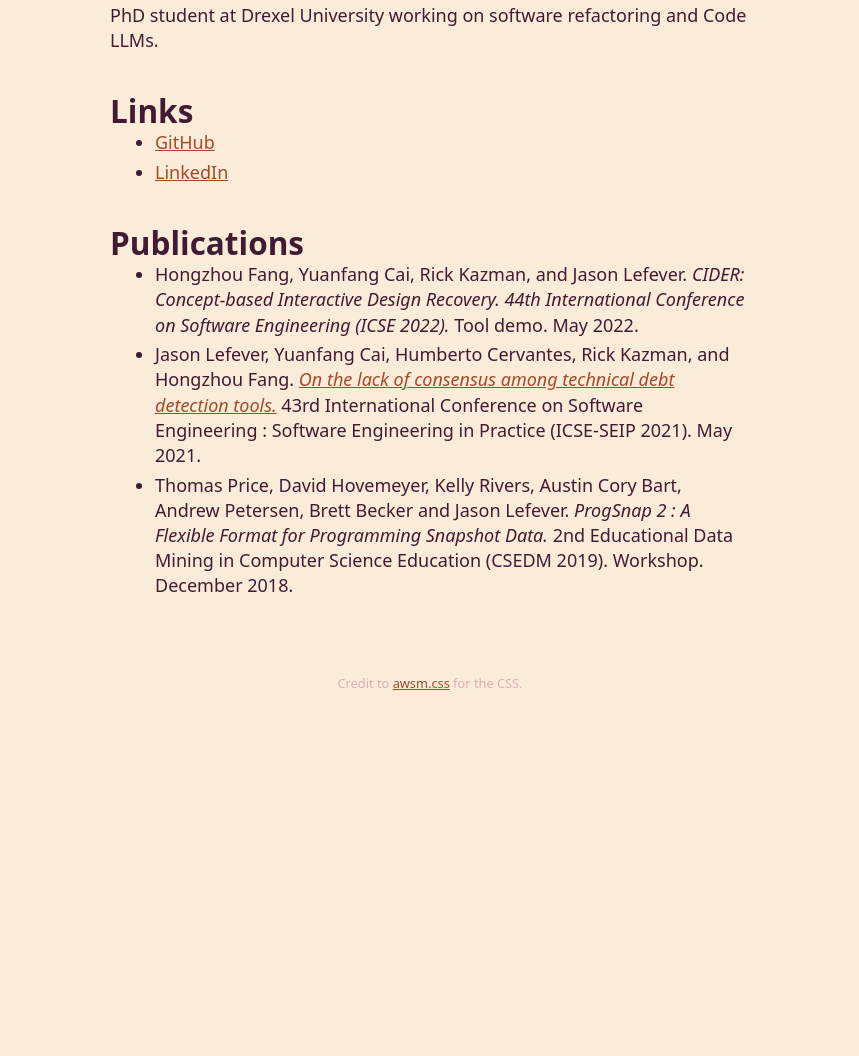
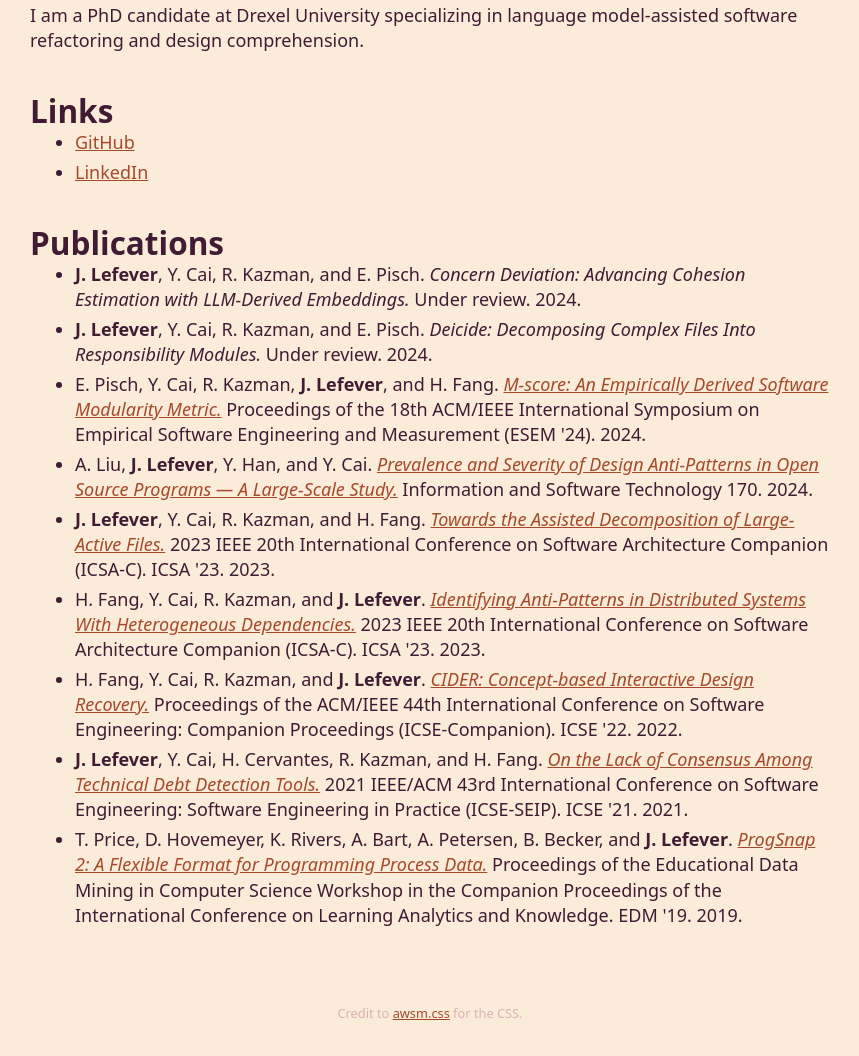
Before and after one commit to jlefever/jlefever.github.io, a plain HTML site: page index.html in a window 1280 px wide. Shown: the part 522-1578 px from the top of the page, without its empty margins (210-1069 px from the left). Before the commit the page ends 1256 px from the top, so only its background shows below. Drawn offline with Linux system fonts and the light colour scheme.

Commit message:
Update website

```diff
--- a/index.html
+++ b/index.html
@@ -12,7 +12,7 @@
 <body>
     <header>
         <h1>Jason Lefever</h1>
-        <p>PhD Student / Software Developer</p>
+        <p>Researcher / Software Developer</p>
     </header>
     <main>
         <article>
@@ -21,7 +21,8 @@
                 <figure><img src="me.jpg" style="max-width: 300px" alt="Kitty">
                     <figcaption style="text-align: center">Me with cat.</figcaption>
                 </figure>
-                <p>PhD student at Drexel University working on software refactoring and Code LLMs.</p>
+                <p>I am a PhD candidate at Drexel University specializing in language model-assisted software
+                    refactoring and design comprehension.</p>
             </section>
             <section>
                 <h2>Links</h2>
@@ -33,19 +34,52 @@
             <section>
                 <h2>Publications</h2>
                 <ul>
-                    <li>Hongzhou Fang, Yuanfang Cai, Rick Kazman, and Jason Lefever. <i>CIDER: Concept-based Interactive
-                            Design Recovery. 44th International Conference on Software Engineering (ICSE 2022).</i> Tool
-                        demo. May 2022.</li>
-                    <li>Jason Lefever, Yuanfang Cai, Humberto Cervantes, Rick Kazman, and Hongzhou Fang. <i><a
-                                target="_blank" href="https://arxiv.org/abs/2103.04506">On the lack of consensus among
-                                technical debt detection tools.</a></i> 43rd International Conference on Software
-                        Engineering : Software Engineering in Practice (ICSE-SEIP 2021). May 2021.</li>
-                    <li>Thomas Price, David Hovemeyer, Kelly Rivers, Austin Cory Bart, Andrew Petersen, Brett Becker and
-                        Jason Lefever. <i>ProgSnap 2 : A Flexible Format for Programming Snapshot Data.</i> 2nd
-                        Educational Data Mining in Computer Science Education (CSEDM 2019). Workshop. December 2018.
+                    <li><b>J. Lefever</b>, Y. Cai, R. Kazman, and E. Pisch. <i>Concern Deviation: Advancing Cohesion
+                            Estimation with LLM-Derived Embeddings.</i> Under review. 2024.</li>
+                    <li><b>J. Lefever</b>, Y. Cai, R. Kazman, and E. Pisch. <i>Deicide: Decomposing Complex Files Into
+                            Responsibility Modules.</i> Under review. 2024.</li>
+                    <li>E. Pisch, Y. Cai, R. Kazman, <b>J. Lefever</b>, and H. Fang. <a target="_blank"
+                            href="https://dl.acm.org/doi/10.1145/3674805.3686697"><i>M-score: An Empirically Derived
+                                Software Modularity Metric.</i></a> Proceedings of the 18th ACM/IEEE International
+                        Symposium on Empirical Software Engineering and Measurement (ESEM '24). 2024.</li>
+                    <li>A. Liu, <b>J. Lefever</b>, Y. Han, and Y. Cai. <a target="_blank"
+                            href="https://dl.acm.org/doi/10.1016/j.infsof.2024.107429"><i>Prevalence and Severity of
+                                Design
+                                Anti-Patterns in Open Source Programs &mdash; A Large-Scale Study.</i></a> Information
+                        and
+                        Software Technology 170. 2024.</li>
+                    <li><b>J. Lefever</b>, Y. Cai, R. Kazman, and H. Fang. <a target="_blank"
+                            href="https://www.computer.org/csdl/proceedings-article/icsa-c/2023/645900a126/1MBDfvCze8M"><i>Towards
+                                the Assisted Decomposition of
+                                Large-Active Files.</i></a> 2023 IEEE 20th International Conference on Software
+                        Architecture
+                        Companion (ICSA-C). ICSA '23. 2023.</li>
+                    <li>H. Fang, Y. Cai, R. Kazman, and <b>J. Lefever</b>. <a target="_blank"
+                            href="https://ieeexplore.ieee.org/document/10092708"><i>Identifying Anti-Patterns in
+                                Distributed
+                                Systems With Heterogeneous Dependencies.</i></a> 2023 IEEE 20th International Conference
+                        on
+                        Software Architecture Companion (ICSA-C). ICSA '23. 2023.</li>
+                    <li>H. Fang, Y. Cai, R. Kazman, and <b>J. Lefever</b>. <a target="_blank"
+                            href="https://dl.acm.org/doi/10.1145/3510454.3516861"><i>CIDER: Concept-based Interactive
+                                Design
+                                Recovery.</i></a> Proceedings of the ACM/IEEE 44th International Conference on Software
+                        Engineering: Companion Proceedings (ICSE-Companion). ICSE '22. 2022.</li>
+                    <li><b>J. Lefever</b>, Y. Cai, H. Cervantes, R. Kazman, and H. Fang. <a target="_blank"
+                            href="https://arxiv.org/pdf/2103.04506"><i>On the Lack of Consensus
+                                Among Technical Debt Detection Tools.</i></a> 2021 IEEE/ACM 43rd International
+                        Conference on
+                        Software Engineering: Software Engineering in Practice (ICSE-SEIP). ICSE '21. 2021.</li>
+                    <li>T. Price, D. Hovemeyer, K. Rivers, A. Bart, A. Petersen, B. Becker, and <b>J. Lefever</b>.
+                        <a target="_blank"
+                            href="https://isnap.csc.ncsu.edu/home/public/publication/price-2019-csedm-ps/"><i>ProgSnap
+                                2: A Flexible Format for Programming Process Data.</i></a> Proceedings of the
+                        Educational Data Mining in Computer Science Workshop in the Companion Proceedings of the
+                        International Conference on Learning Analytics and Knowledge. EDM '19. 2019.
                     </li>
                 </ul>
             </section>
+
         </article>
     </main>
     <footer>
```
Also changed, not shown: awsm/awsm_theme_pearl-lusta.min.css.
